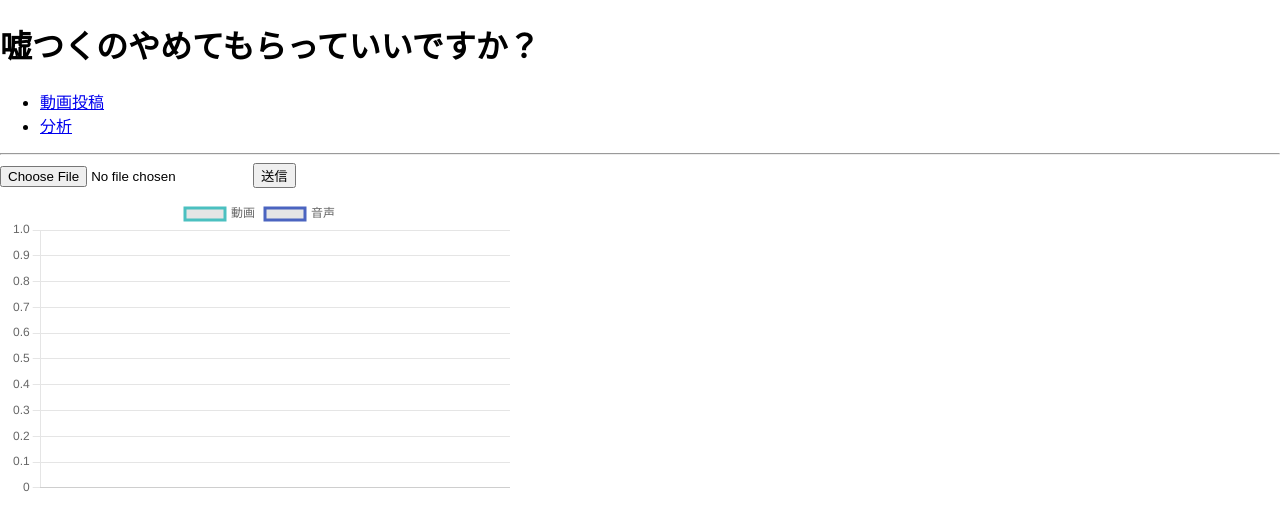
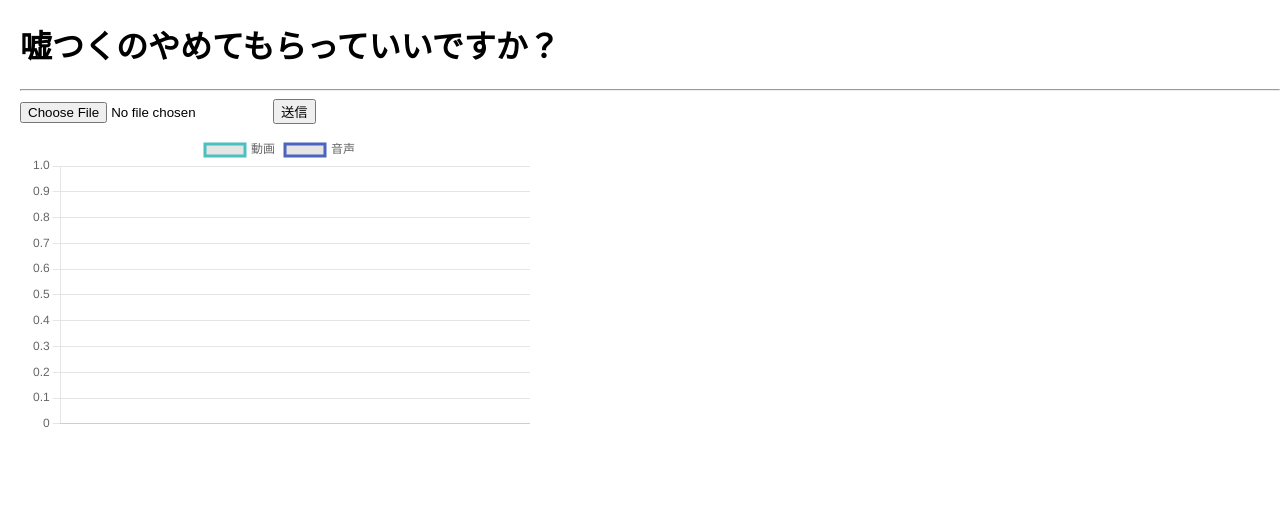
Before and after one commit to YumaFuu/team-kamata, a React (Create React App) app in the folder frontend/: page /video in a window 1280 px wide. Shown: the top 530 px of the page. Built offline with nearby package versions, Linux system fonts and the light colour scheme.

Commit message:
[add]some ref

```diff
--- a/frontend/src/Analyze.js
+++ b/frontend/src/Analyze.js
@@ -1,4 +1,4 @@
-import React, { useState } from "react";
+import React from "react";
 import {
     Chart as ChartJS,
     CategoryScale,
--- a/frontend/src/App.js
+++ b/frontend/src/App.js
@@ -6,13 +6,9 @@ import Analyze from "./Analyze"
 function App() {
   return (
     <BrowserRouter>
-    <div>
+    <div style={{ marginLeft: 20 }}>
 
       <h1>嘘つくのやめてもらっていいですか？</h1>
-      <ul>
-        <li><Link to="/video">動画投稿</Link></li>
-        <li><Link to="/analyze">分析</Link></li>
-      </ul>
       <hr />
 
         <Routes>
--- a/frontend/src/Video.js
+++ b/frontend/src/Video.js
@@ -32,7 +32,7 @@ export const Video = () => {
             });
 
             const j = JSON.parse(JSON.stringify(res.data))
-            const t = j.movie.map(obj => obj.time)
+            const t = j.movie.map(obj => obj.time + "秒")
             const m = j.movie.map(obj => obj.data.happy)
             const a = j.audio.map(obj => obj.data.joy)
 
```
